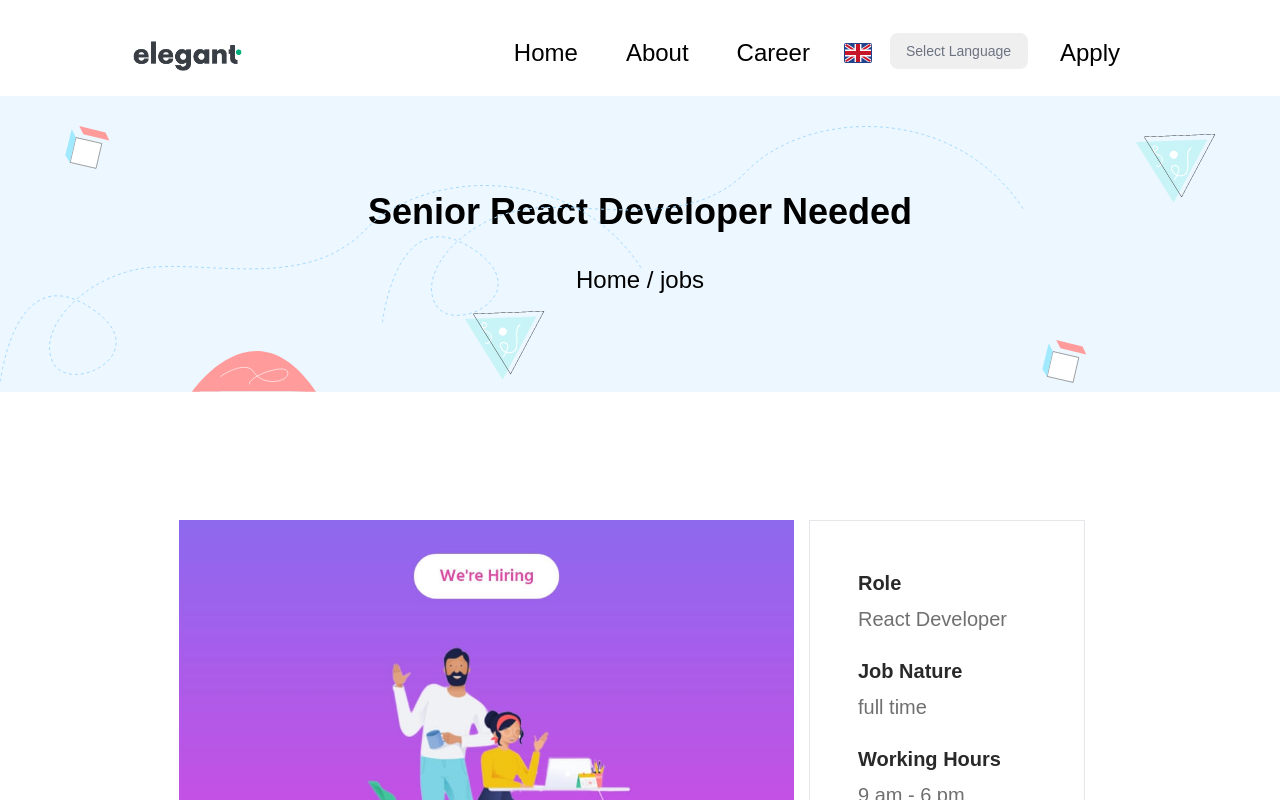
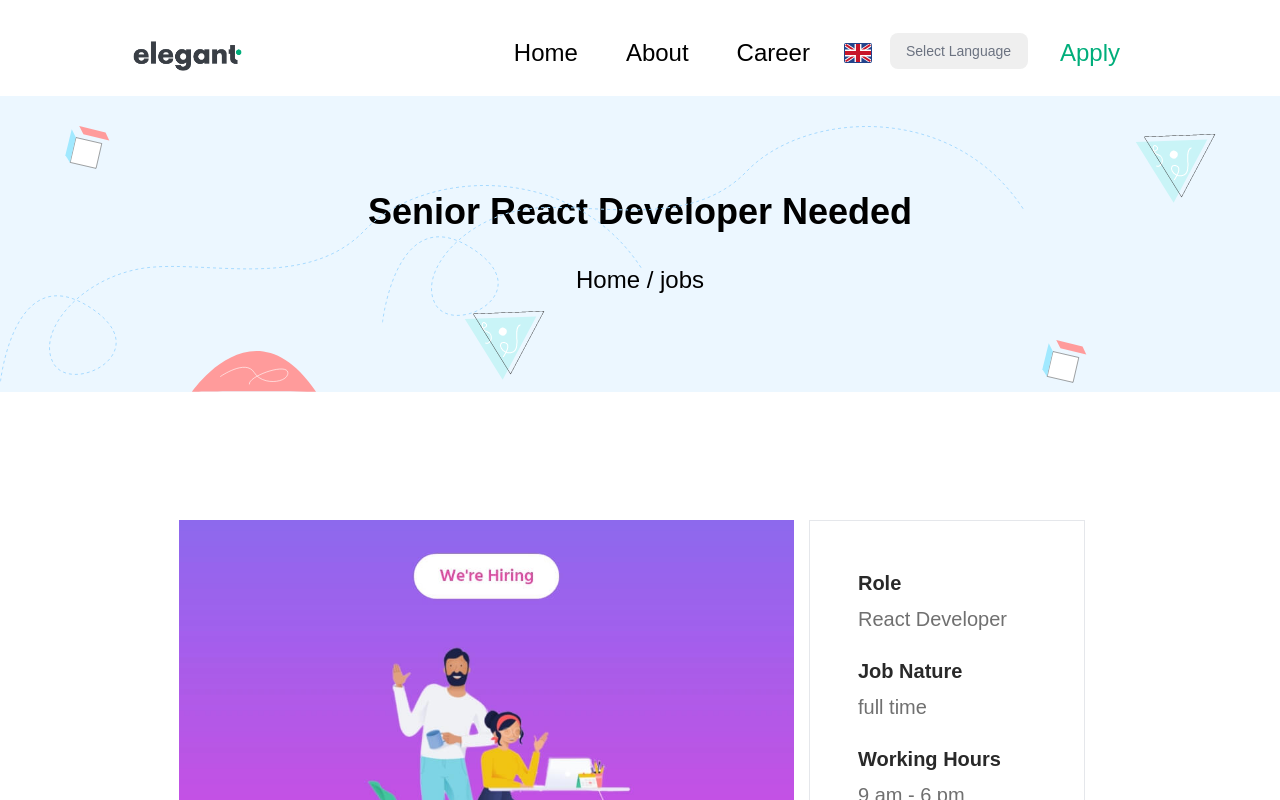
Before and after one commit to yaserdemet/elegant-react, a React (Create React App) app: page /career in a window 1280 px wide. Shown: the top 800 px of the page. Built offline with nearby package versions, Linux system fonts and the light colour scheme; a web font is replaced by a local one.

Commit message:
framerMotionForPages

```diff
--- a/src/components/Navbar.jsx
+++ b/src/components/Navbar.jsx
@@ -7,11 +7,11 @@ import { useConsumeContext } from "../helpers/contextApi/ContextFile";
 import { motion } from "framer-motion";
 import en from "../assets/images/gb.svg";
 import tr from "../assets/images/tr.svg";
-import {useNavigate} from "react-router-dom"
+import { useNavigate } from "react-router-dom";
 
 function NavBar() {
   const [click, setClick] = useState(false);
-  const navigate = useNavigate()
+  const navigate = useNavigate();
   const { lang, setLang, changeLanguage, dark, setDark } = useConsumeContext();
   const { t, i18n } = useTranslation();
 
@@ -27,7 +27,11 @@ function NavBar() {
   return (
     <nav className="navbar sm:w-[80%] pt-4 ">
       <div className="nav-container">
-        <NavLink exact to="/" className="nav-logo">
+        <NavLink
+          exact
+          to="/"
+          className="nav-logo"
+        >
           <div>
             {dark ? (
               <motion.img
@@ -48,9 +52,8 @@ function NavBar() {
         <ul className={click ? "nav-menu active" : "nav-menu"}>
           <li className="nav-item img">
             <NavLink
-              exact
+
               to="/"
-              activeClassName="active"
               className="nav-links  text-black hover:text-mainColor text-center text-2xl block px-3 py-2 rounded-md font-medium transition duration-300 ease-out hover:ease-in"
               onClick={handleClick}
             >
@@ -64,9 +67,9 @@ function NavBar() {
 
           <li className="nav-item ">
             <NavLink
-              exact
+              style={({ isActive }) => ({ color: isActive ? "#00AE7B" : "black" })}
+              // exact
               to="/"
-              activeClassName="active"
               className="nav-links dark:text-white text-black hover:text-mainColor text-center text-2xl block px-3 py-2 rounded-md font-medium transition duration-300 ease-out hover:ease-in"
               onClick={handleClick}
             >
@@ -75,9 +78,9 @@ function NavBar() {
           </li>
           <li className="nav-item">
             <NavLink
-              exact
-              to=""
-              activeClassName="active"
+              style={({ isActive }) => ({ color: isActive ? "#00AE7B" : undefined })}
+              to="/about"
+
               className="nav-links text-black hover:text-mainColor text-center text-2xl  block px-3 py-2 rounded-md font-medium transition duration-300 ease-out hover:ease-in"
               onClick={handleClick}
             >
@@ -86,9 +89,9 @@ function NavBar() {
           </li>
           <li className="nav-item">
             <NavLink
-              exact
-              to=""
-              activeClassName="active"
+              style={({ isActive }) => ({ color: isActive && "#00AE7B" })}
+
+              to="/newPage"
               className="nav-links text-black  text-center hover:text-mainColor text-2xl  block px-3 py-2 rounded-md font-medium transition duration-300 ease-out hover:ease-in"
               onClick={handleClick}
             >
@@ -144,11 +147,9 @@ function NavBar() {
           <li className="nav-item">
             <NavLink
 
-              exact
+              style={({ isActive }) => ({ color: isActive && "#00AE7B" })}
               to="/career"
-              activeClassName="active"
               className="nav-links dark:text-white text-black hover:text-mainColor text-center text-2xl block px-3 py-2 rounded-md font-medium transition duration-300 ease-out hover:ease-in"
-
             >
               {t("nav4")}
             </NavLink>
--- a/src/pages/Career.jsx
+++ b/src/pages/Career.jsx
@@ -3,15 +3,21 @@ import Header from '../components/Career/Header'
 import Main from '../components/Career/Main'
 import Footer from '../components/Footer'
 import NavBar from '../components/Navbar'
+import {motion} from "framer-motion"
 
 const Career = () => {
   return (
-    <main>
+    <motion.main
+    initial={{x : -600 , opacity : 0}}
+    animate={{x : 0  , opacity : 1}}
+    exit ={{opacity : 0 }}
+     transition ={{type : "spring" , duration : 3 }}
+    >
             <NavBar />
             <Header />
             <Main />
             <Footer />
-    </main>
+    </motion.main>
   )
 }
 
--- a/src/pages/Home.jsx
+++ b/src/pages/Home.jsx
@@ -16,7 +16,6 @@ import { useConsumeContext } from "../helpers/contextApi/ContextFile";
 // import Modal from "../components/Modal";
 import NavBar from "../components/Navbar";
 import Footer from "../components/Footer";
-
 const Home = () => {
   const [isVisible, setIsVisible] = useState(true);
   const {dark, setDark} = useConsumeContext();
@@ -49,7 +48,11 @@ const Home = () => {
   }
 
   return (
-    <div
+    <motion.div
+   initial={{opacity : 0}}
+   animate={{opacity : 1}}
+   exit ={{opacity : 0 }}
+    transition ={{type : "spring" , duration : 3 }}
 
     >
       <NavBar />
@@ -82,7 +85,7 @@ const Home = () => {
       <Questions />
       <Footer />
 
-    </div>
+    </motion.div>
   );
 };
 
```
Also changed, not shown: src/App.css (line endings or trailing spaces).
